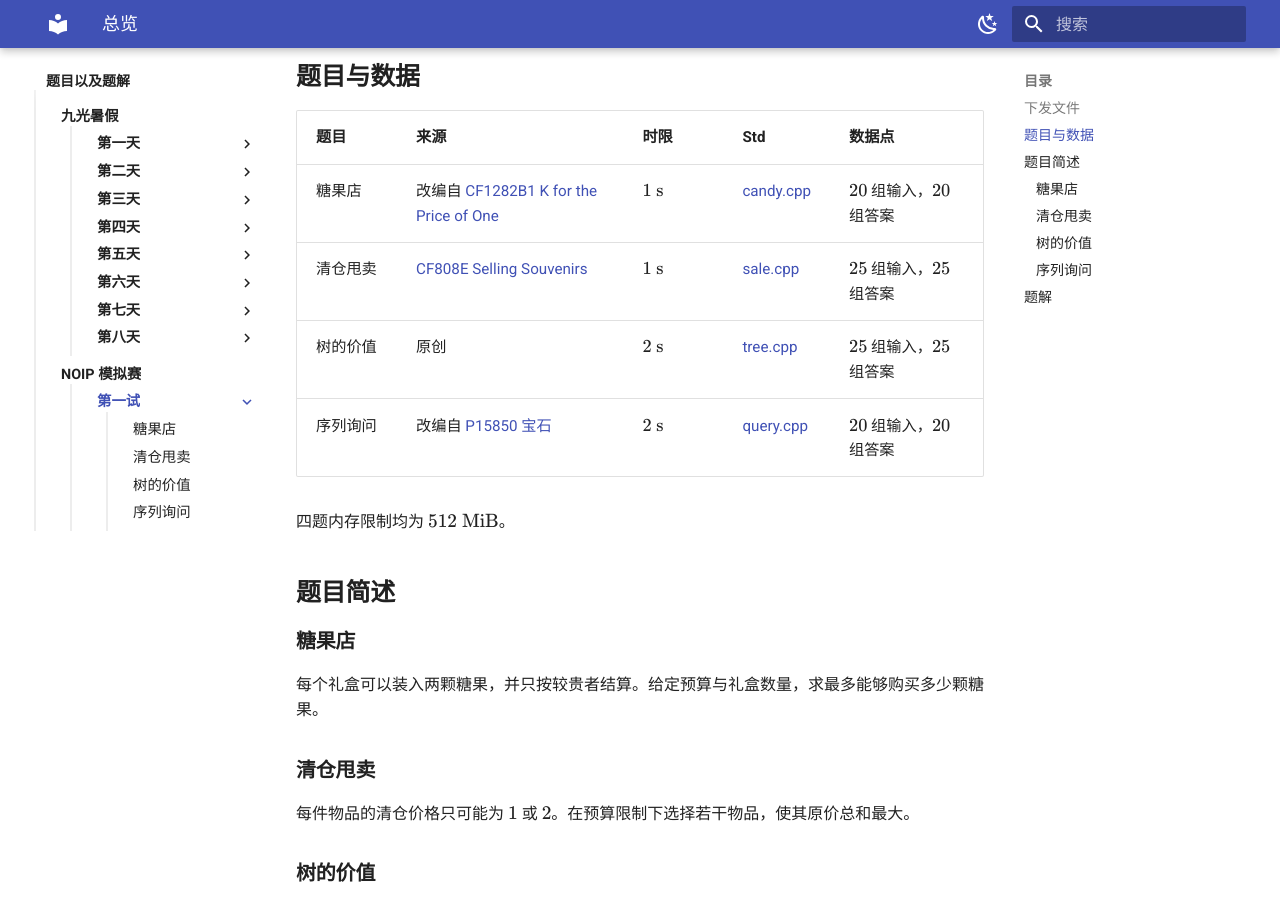
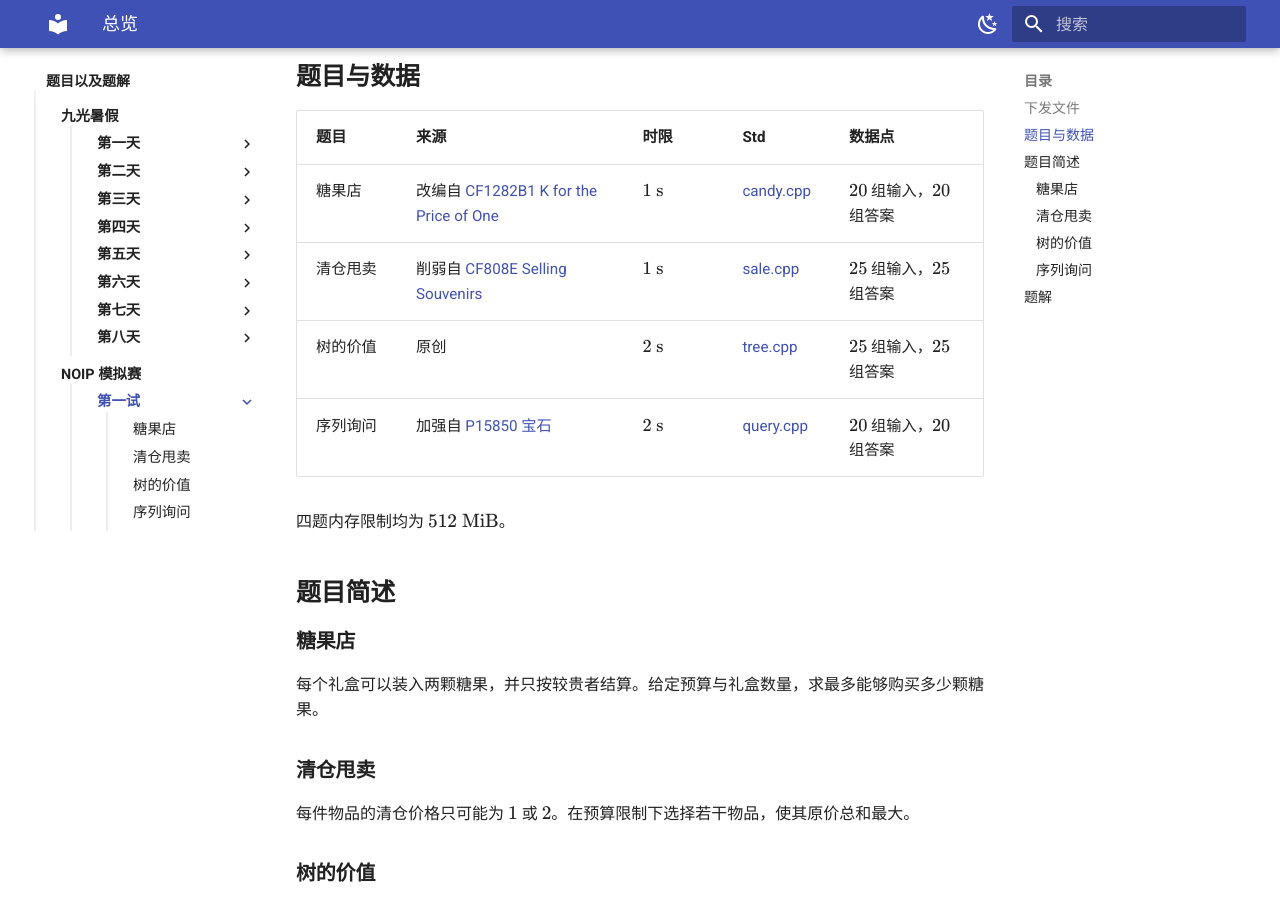
Before and after one commit to Ehundategh/Blog, an MkDocs documentation site: the page built from docs/solution/noip-mock/test1/index.md, in a window 1280 px wide and 900 px high, scrolled down 477 px. Built offline with MkDocs 1.6.1 and Material for MkDocs 9.7.7, drawn with Linux system fonts in a browser that asks for light colours.

Commit message:
docs: clarify mock problem origins

```diff
--- a/docs/solution/noip-mock/test1/index.md
+++ b/docs/solution/noip-mock/test1/index.md
@@ -14,9 +14,9 @@
 | 题目 | 来源 | 时限 | Std | 数据点 |
 | --- | --- | --- | --- | --- |
 | 糖果店 | 改编自 [CF1282B1 K for the Price of One](https://www.luogu.com.cn/problem/CF1282B1) | $1\ \mathrm{s}$ | [candy.cpp](/Blog/assets/solution/noip-mock/test1/std/candy.cpp) | $20$ 组输入，$20$ 组答案 |
-| 清仓甩卖 | [CF808E Selling Souvenirs](https://www.luogu.com.cn/problem/CF808E) | $1\ \mathrm{s}$ | [sale.cpp](/Blog/assets/solution/noip-mock/test1/std/sale.cpp) | $25$ 组输入，$25$ 组答案 |
+| 清仓甩卖 | 削弱自 [CF808E Selling Souvenirs](https://www.luogu.com.cn/problem/CF808E) | $1\ \mathrm{s}$ | [sale.cpp](/Blog/assets/solution/noip-mock/test1/std/sale.cpp) | $25$ 组输入，$25$ 组答案 |
 | 树的价值 | 原创 | $2\ \mathrm{s}$ | [tree.cpp](/Blog/assets/solution/noip-mock/test1/std/tree.cpp) | $25$ 组输入，$25$ 组答案 |
-| 序列询问 | 改编自 [P15850 宝石](https://www.luogu.com.cn/problem/P15850) | $2\ \mathrm{s}$ | [query.cpp](/Blog/assets/solution/noip-mock/test1/std/query.cpp) | $20$ 组输入，$20$ 组答案 |
+| 序列询问 | 加强自 [P15850 宝石](https://www.luogu.com.cn/problem/P15850) | $2\ \mathrm{s}$ | [query.cpp](/Blog/assets/solution/noip-mock/test1/std/query.cpp) | $20$ 组输入，$20$ 组答案 |
 
 四题内存限制均为 $512\ \mathrm{MiB}$。
 
```
